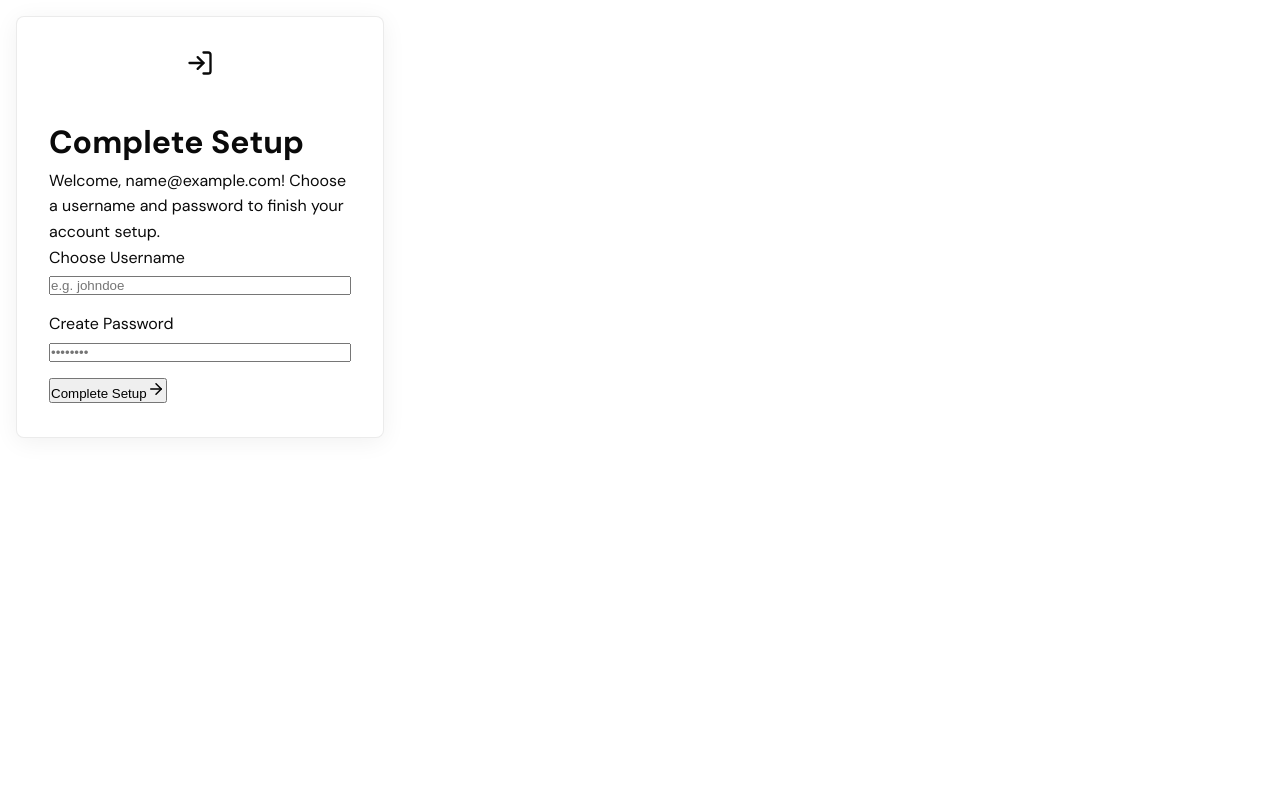
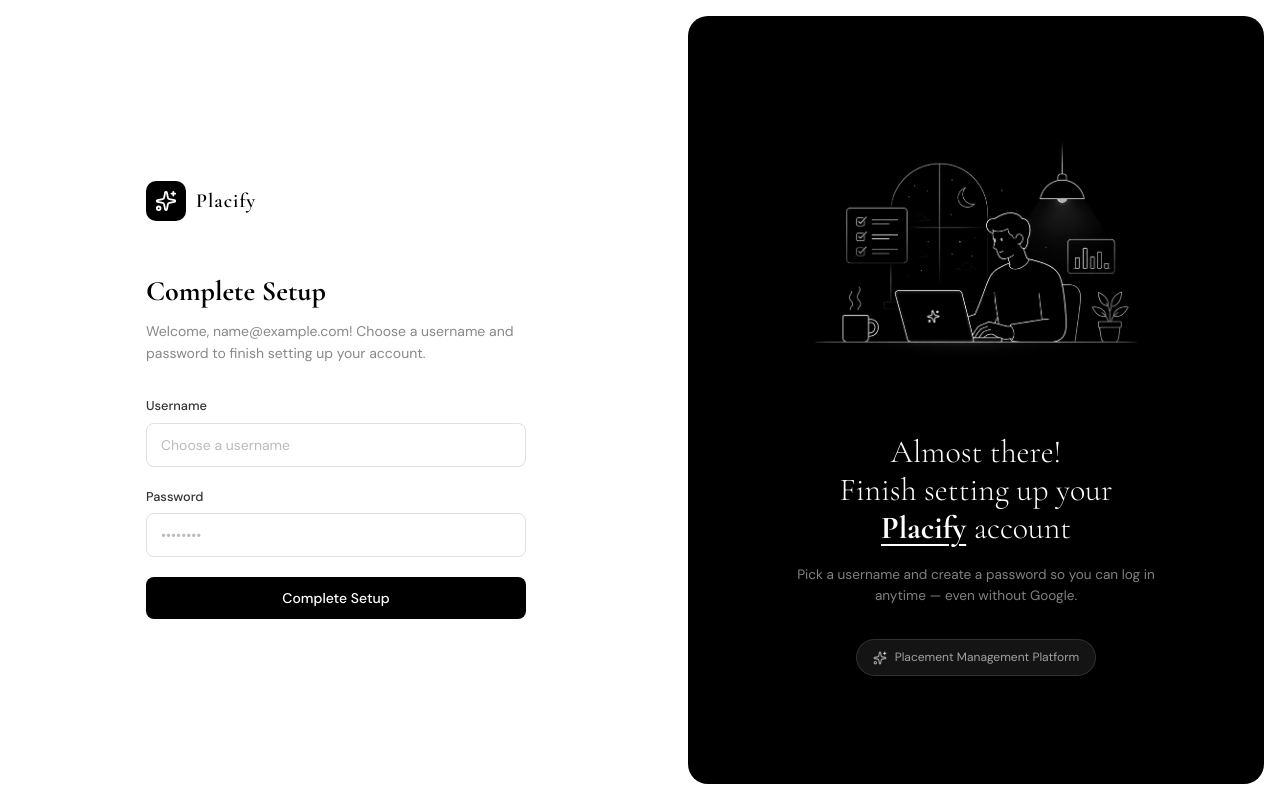
Before and after one commit to forex911/Placify, a React (Vite) app in the folder frontend/: page /complete-setup in a window 1280 px wide. Built offline with nearby package versions, Linux system fonts and the light colour scheme; no server answers; sample sign-in values are in the browser's storage.

Commit message:
fix: CompleteSetup UI to match auth-split layout

```diff
--- a/frontend/src/pages/CompleteSetup.jsx
+++ b/frontend/src/pages/CompleteSetup.jsx
@@ -2,26 +2,28 @@
 import { useNavigate } from 'react-router-dom'
 import { useAuth } from '../context/AuthContext'
 import api from '../api/axios'
-import { LogIn, ArrowRight } from 'lucide-react'
+import { Sparkles, AlertCircle } from 'lucide-react'
 import toast from 'react-hot-toast'
 
 export default function CompleteSetup() {
   const [username, setUsername] = useState('')
   const [password, setPassword] = useState('')
   const [loading, setLoading] = useState(false)
+  const [error, setError] = useState(null)
 
   const { user, completeSetupContext } = useAuth()
   const navigate = useNavigate()
 
   const handleSubmit = async (e) => {
     e.preventDefault()
+    setError(null)
 
     if (username.length < 3) {
-      toast.error('Username must be at least 3 characters long')
+      setError('Username must be at least 3 characters long')
       return
     }
     if (password.length < 6) {
-      toast.error('Password must be at least 6 characters long')
+      setError('Password must be at least 6 characters long')
       return
     }
 
@@ -30,7 +32,6 @@
       const res = await api.post('/auth/complete-setup', { username, password })
       const { userId, email, role, profilePicture, setupCompleted } = res.data
 
-      // Update local storage and context
       completeSetupContext({
         userId,
         username: res.data.username,
@@ -43,54 +44,97 @@
       toast.success('Account setup complete!')
       navigate('/dashboard')
     } catch (err) {
-      toast.error(err.response?.data?.message || 'Failed to complete setup')
+      setError(err.response?.data?.message || 'Failed to complete setup')
     } finally {
       setLoading(false)
     }
   }
 
   return (
-    <div className="auth-container">
-      <div className="auth-card">
-        <div className="auth-header">
-          <div className="auth-logo">
-            <LogIn size={28} />
-          </div>
-          <h1>Complete Setup</h1>
-          <p>Welcome, {user?.email}! Choose a username and password to finish your account setup.</p>
+    <div className="auth-split">
+      {/* Left — Form */}
+      <div className="auth-split-left">
+        <div className="auth-split-form">
+          <div className="auth-split-logo">
+            <div className="auth-split-logo-icon"><Sparkles size={22} /></div>
+            <span className="auth-split-logo-text">Placify</span>
           </div>
 
-        <form onSubmit={handleSubmit} className="auth-form">
-          <div className="form-group">
-            <label htmlFor="username">Choose Username</label>
+          <h1 className="auth-split-title">Complete Setup</h1>
+          <p className="auth-split-subtitle">
+            Welcome, {user?.email}! Choose a username and password to finish setting up your account.
+          </p>
+
+          {error && (
+            <div className="alert alert-error" style={{ marginBottom: '20px', fontSize: '0.8rem' }}>
+              <AlertCircle size={16} style={{ marginRight: '8px' }} /> {error}
+            </div>
+          )}
+
+          <form onSubmit={handleSubmit} id="complete-setup-form">
+            <div className="auth-split-field">
+              <label htmlFor="setup-username">Username</label>
               <input
-              id="username"
+                id="setup-username"
                 type="text"
+                placeholder="Choose a username"
                 value={username}
-              onChange={(e) => setUsername(e.target.value)}
-              placeholder="e.g. johndoe"
+                onChange={e => setUsername(e.target.value)}
                 required
+                autoComplete="username"
               />
             </div>
 
-          <div className="form-group">
-            <label htmlFor="password">Create Password</label>
+            <div className="auth-split-field">
+              <label htmlFor="setup-password">Password</label>
               <input
-              id="password"
+                id="setup-password"
                 type="password"
+                placeholder="••••••••"
                 value={password}
-              onChange={(e) => setPassword(e.target.value)}
-              placeholder="••••••••"
+                onChange={e => setPassword(e.target.value)}
                 required
+                autoComplete="new-password"
               />
             </div>
 
-          <button type="submit" className="auth-btn" disabled={loading}>
-            {loading ? 'Saving...' : 'Complete Setup'}
-            {!loading && <ArrowRight size={18} />}
+            <button
+              id="setup-submit-btn"
+              type="submit"
+              className="auth-split-btn"
+              disabled={loading}
+            >
+              {loading ? (
+                <span className="btn-loading">
+                  <span className="spinner-sm" />
+                  Setting up...
+                </span>
+              ) : (
+                'Complete Setup'
+              )}
             </button>
           </form>
         </div>
       </div>
+
+      {/* Right — Hero */}
+      <div className="auth-split-right">
+        <div className="auth-split-hero">
+          <img src="/login.png" alt="Setup illustration" className="auth-hero-img" draggable="false" />
+          <div className="auth-hero-content">
+            <h2>Almost there!</h2>
+            <h2>Finish setting up your</h2>
+            <h2><span className="auth-hero-underline">Placify</span> account</h2>
+            <p className="auth-hero-desc">
+              Pick a username and create a password so you can log in anytime — even without Google.
+            </p>
+          </div>
+          <div className="auth-hero-badge">
+            <Sparkles size={14} />
+            <span>Placement Management Platform</span>
+          </div>
+        </div>
+      </div>
+    </div>
   )
 }
```
Lines whose indentation alone changed are shown as unchanged.
